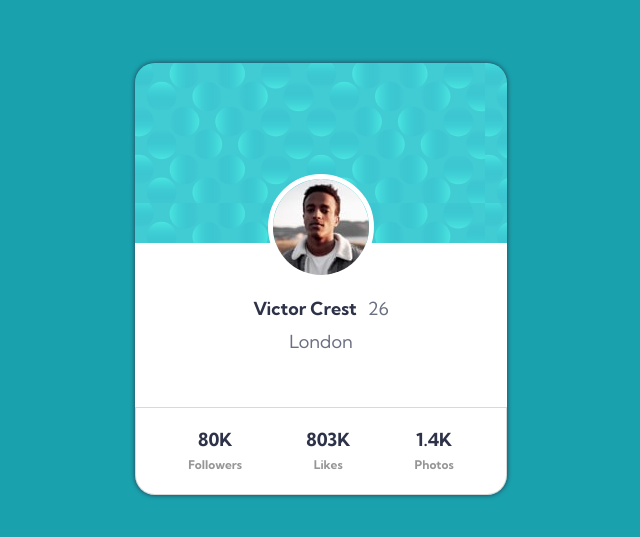
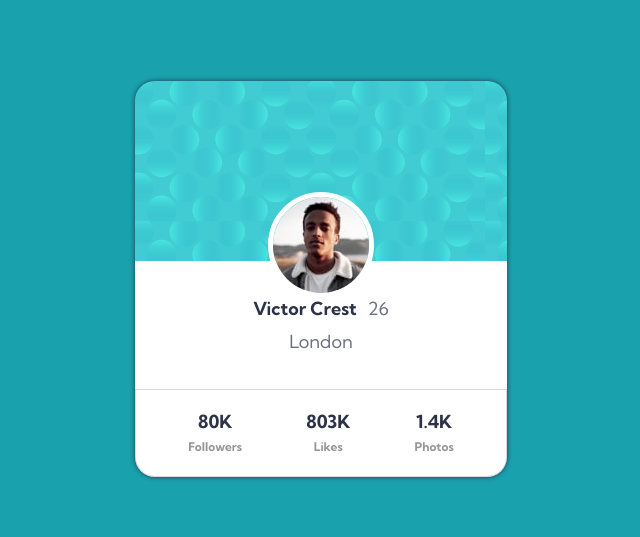
Before and after one commit to WangaiJM/profile-card-components, a plain HTML site: page index.html in a window 1280 px wide. Shown: the part 121-658 px from the top of the page, without its empty margins (319-959 px from the left). Drawn offline with Linux system fonts and the light colour scheme.

Commit message:
padding adjustment

```diff
--- a/styles.css
+++ b/styles.css
@@ -48,7 +48,7 @@ body {
   border: 0.5rem solid var(--color-white);
 }
 .card-body {
-  padding: 3em 6em;
+  padding: 2em 6em;
   text-align: center;
   background-color: var(--color-white);
 }
```
